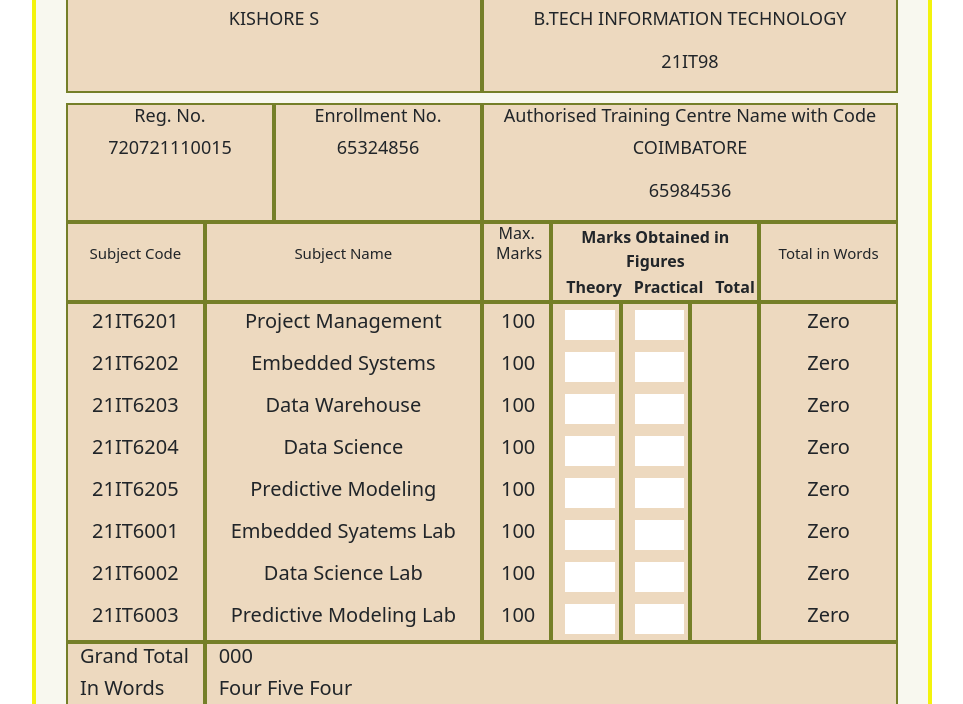
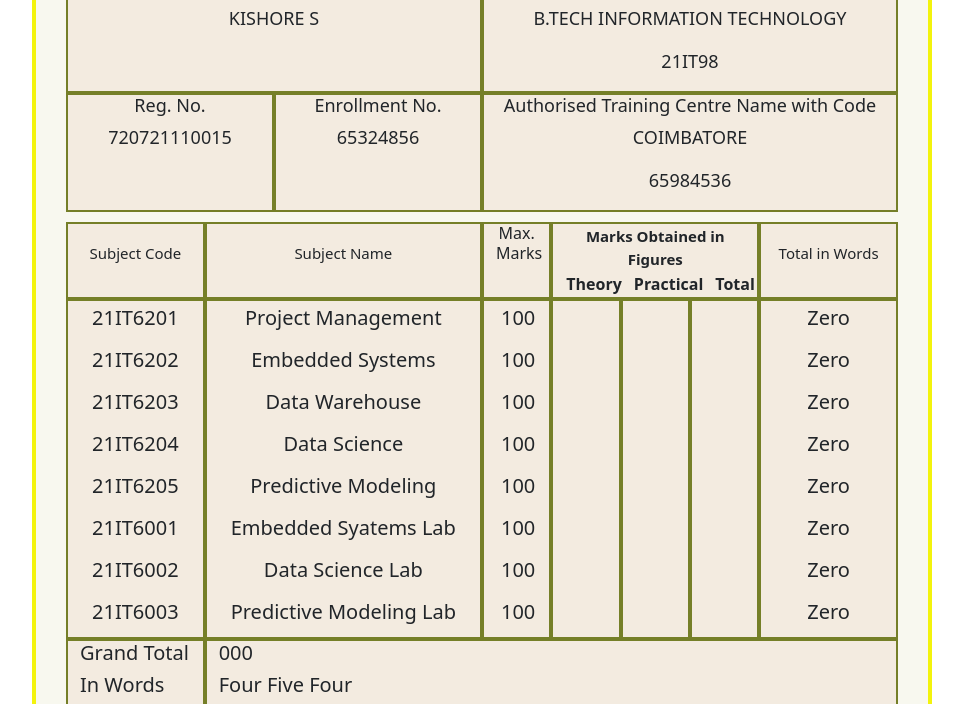
Before and after one commit to kishore720721110015/create-a-student-mark-sheet-calculation-using-html-css-javascript, a plain HTML site: page index.html in a window 1280 px wide. Shown: the part 394-1098 px from the top of the page, without its empty margins (158-1121 px from the left). Drawn offline with nearby package versions, Linux system fonts and the light colour scheme.

Commit message:
Update style.css

```diff
--- a/style.css
+++ b/style.css
@@ -41,13 +41,13 @@
     border:2px solid rgb(117, 127, 40);
     border-collapse: collapse;
     text-align: center;
-    background-color: rgb(237, 217, 191);
+    background-color: rgb(243, 235, 224);
 }
 
 #row-1 h3,#row-2 h3,#row-3 h3{
     font-size: 18px;
 }
-#row-2{
+#row-3{
     margin-top: 10px;
 }
 #row-1 p,#row-2 p{
@@ -81,8 +81,11 @@
     height:30px;
     margin:6px 0px;
     border: none;
+    background-color:  rgb(243, 235, 224);
 }
-
+#row-33{
+    font-size: 15px;
+}
 #row-5 h2{
     font-size: 20px;
     text-align: left;
```
